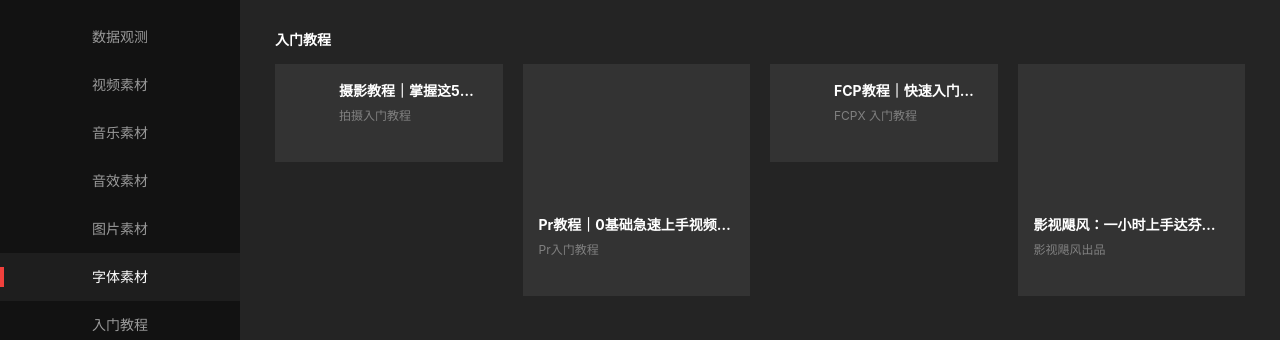
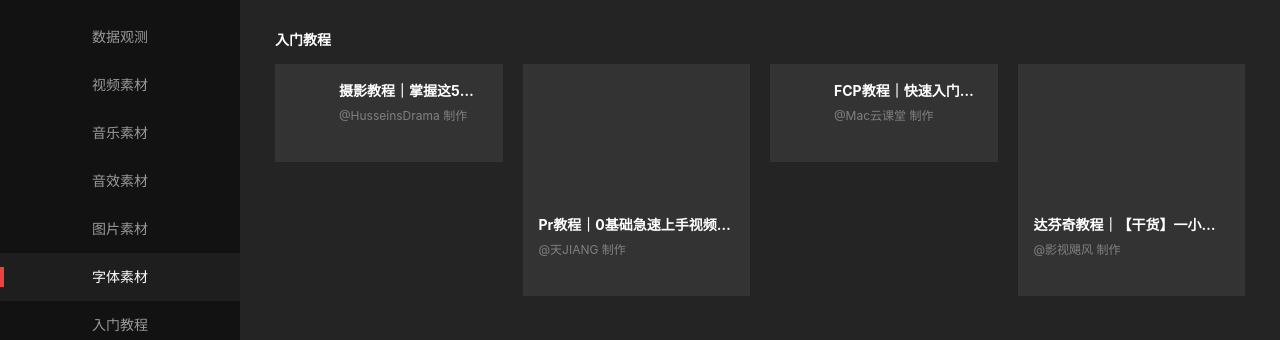
Before and after one commit to tinyao/spbv, a Jekyll site: the page built from index.html, in a window 1280 px wide and 900 px high, scrolled down 1790 px. Shown: the part 152-492 px from the top of the window. Built offline with Jekyll 4.4.1, drawn with Linux system fonts in a browser that asks for light colours; comment, search, counter and statistics services are not loaded.

Commit message:
Update 配置 “navs”

```diff
--- a/_data/navs.yml
+++ b/_data/navs.yml
@@ -213,22 +213,22 @@ items:
     links:
       - url: https://www.bilibili.com/video/BV15W411d7eC
         name: 摄影教程｜掌握这5个摄影技巧，1个月内你也能成为摄影达人
-        description: 拍摄入门教程
+        description: "@HusseinsDrama 制作"
         icon: /assets/uploads/位图.jpg
       - name: Pr教程｜0基础急速上手视频制作！UP主必备！
         type: tutorial
         icon: /assets/uploads/位图2.jpg
         url: https://www.bilibili.com/video/BV1Ts411C7Yd
-        description: Pr入门教程
+        description: "@天JIANG 制作"
       - url: https://www.bilibili.com/video/BV1e7411M7Rm
-        description: FCPX 入门教程
+        description: "@Mac云课堂 制作"
         name: FCP教程｜快速入门 Final Cut Pro X，0 门槛高效率剪辑视频
         icon: /assets/uploads/位图3.jpg
-      - name: 影视飓风：一小时上手达芬奇剪辑
+      - name: 达芬奇教程｜【干货】一小时上手达芬奇剪辑！
         type: tutorial
         icon: /assets/uploads/位图4.jpg
         url: https://www.bilibili.com/video/BV1B7411A7M1
-        description: 影视飓风出品
+        description: "@影视飓风 制作"
   - groupName: 剪辑软件
     groupId: Video_Edit
     links:
```
